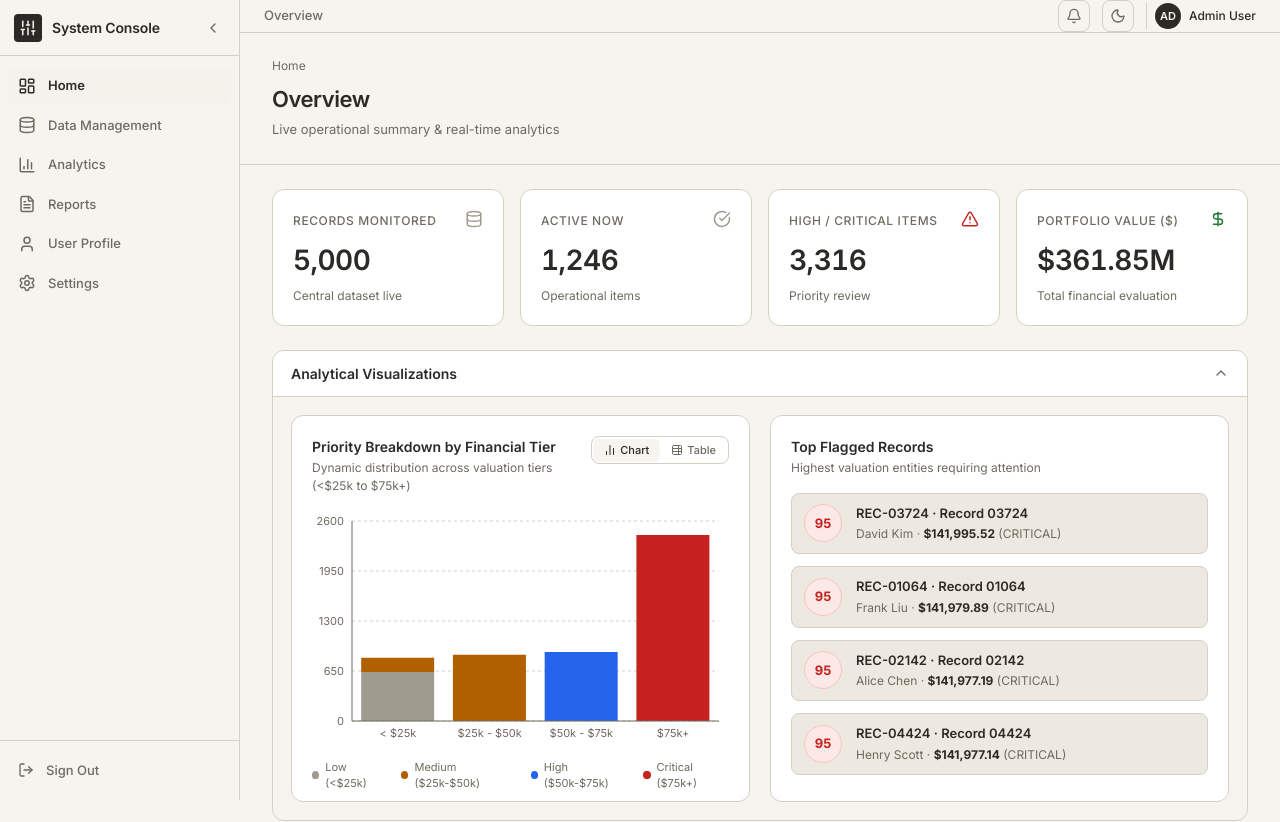
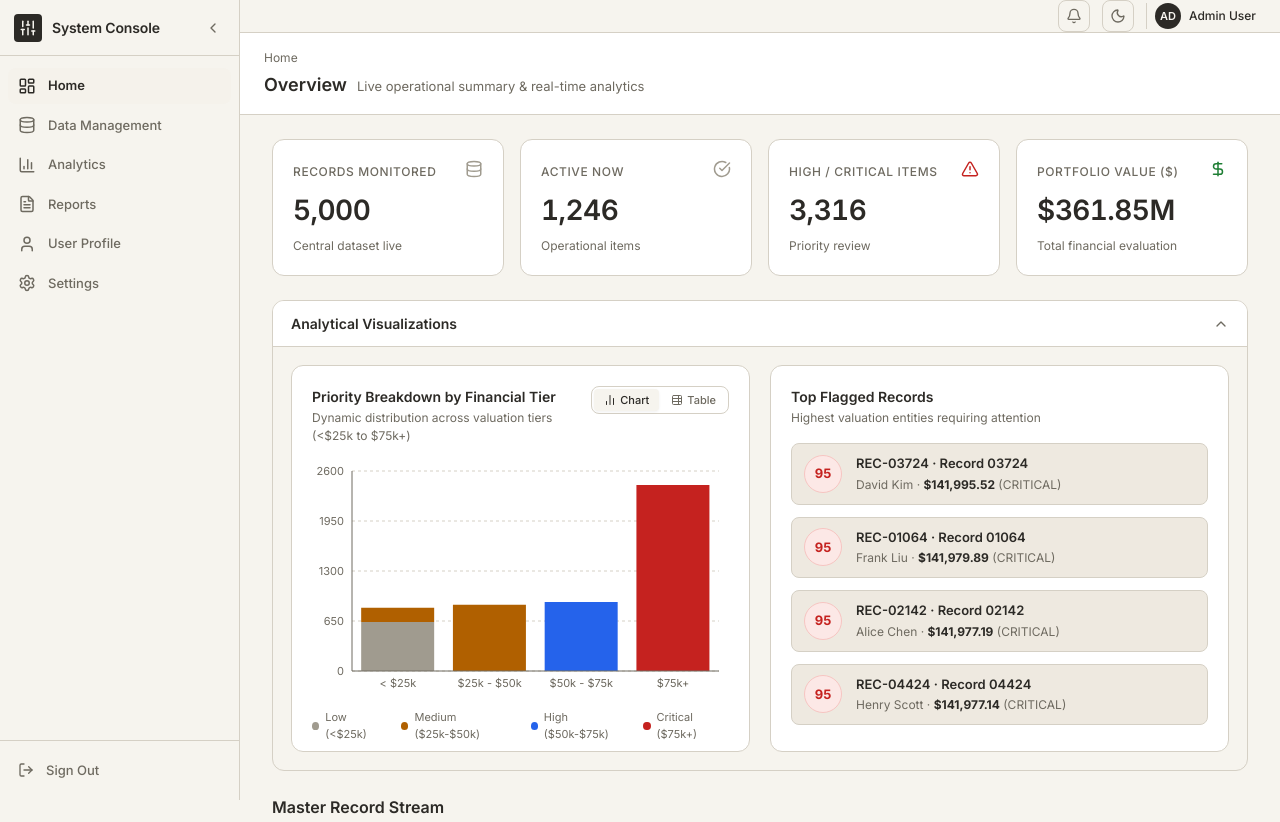
Before and after one commit to Venkat-M-9/pr1, a Next.js app: page / in a window 1280 px wide. Shown: the top 822 px of the page. Built offline with nearby package versions, Linux system fonts and the light colour scheme.

Commit message:
UI: streamline header layout and remove redundant topbar title

```diff
--- a/src/components/layout/PageShell.module.css
+++ b/src/components/layout/PageShell.module.css
@@ -5,9 +5,9 @@
 }
 
 .header {
-  padding: 24px 32px;
+  padding: 16px 24px;
   border-bottom: 1px solid var(--border);
-  background: var(--bg);
+  background: var(--surface);
 }
 
 .breadcrumbs {
@@ -16,7 +16,7 @@
   gap: 6px;
   font-size: 12px;
   color: var(--text-muted);
-  margin-bottom: 8px;
+  margin-bottom: 4px;
 }
 
 .crumb {
@@ -40,22 +40,31 @@
 
 .titleRow {
   display: flex;
-  align-items: flex-start;
+  align-items: center;
   justify-content: space-between;
   gap: 16px;
 }
 
+.titleMain {
+  display: flex;
+  flex-direction: column;
+}
+
+.titleWrap {
+  display: flex;
+  align-items: baseline;
+  gap: 10px;
+}
+
 .title {
-  font-size: 22px;
+  font-size: 18px;
   font-weight: 600;
   color: var(--text);
-  letter-spacing: -0.02em;
 }
 
 .description {
   font-size: 13px;
   color: var(--text-muted);
-  margin-top: 4px;
 }
 
 .actions {
--- a/src/components/layout/PageShell.tsx
+++ b/src/components/layout/PageShell.tsx
@@ -15,6 +15,8 @@ export default function PageShell({ title, description, actions, breadcrumbs, ch
   return (
     <div className={styles.shell}>
       <header className={styles.header}>
+        <div className={styles.titleRow}>
+          <div className={styles.titleMain}>
             {breadcrumbs && (
               <nav className={styles.breadcrumbs} aria-label="Breadcrumb">
                 {breadcrumbs.map((b, i) => (
@@ -25,10 +27,10 @@ export default function PageShell({ title, description, actions, breadcrumbs, ch
                 ))}
               </nav>
             )}
-        <div className={styles.titleRow}>
-          <div>
+            <div className={styles.titleWrap}>
               <h1 className={styles.title}>{title}</h1>
-            {description && <p className={styles.description}>{description}</p>}
+              {description && <span className={styles.description}>{description}</span>}
+            </div>
           </div>
           {actions && <div className={styles.actions}>{actions}</div>}
         </div>
--- a/src/components/layout/TopBar.tsx
+++ b/src/components/layout/TopBar.tsx
@@ -25,7 +25,6 @@ export default function TopBar({ title, onMobileMenuToggle }: Props) {
             <Menu size={18} />
           </button>
         )}
-        <span className={styles.pageTitle}>{title || 'Overview'}</span>
       </div>
 
       <div className={styles.right}>
```
Lines whose indentation alone changed are shown as unchanged.
